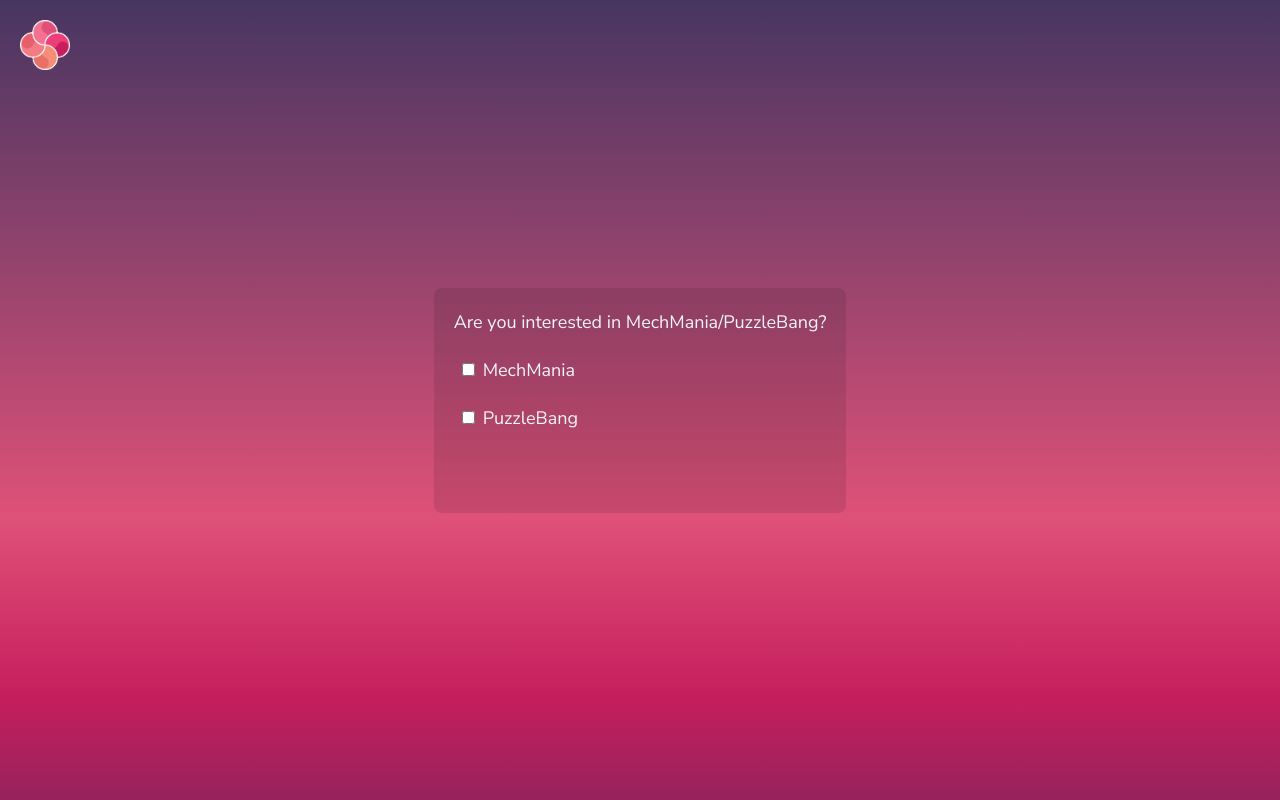
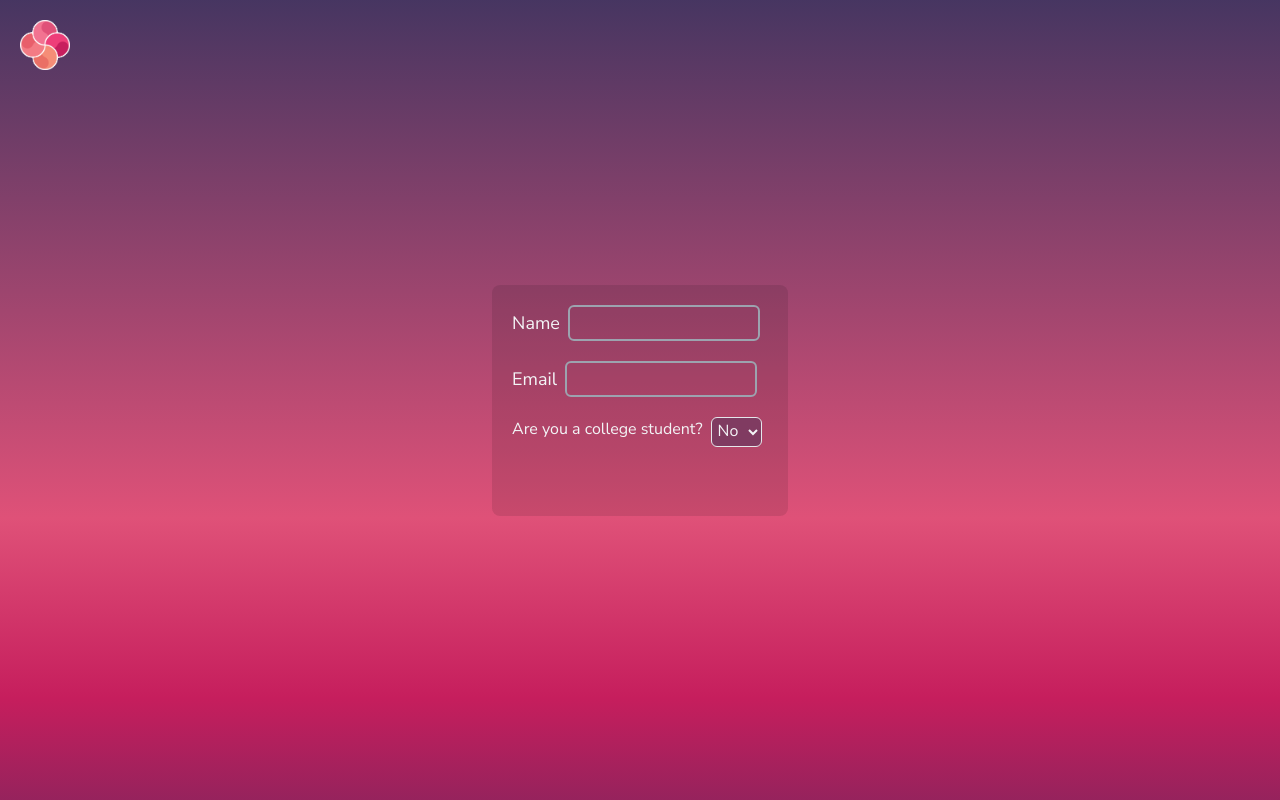
Before and after one commit to ReflectionsProjections/rp2023, a SvelteKit app: page /register in a window 1280 px wide. Built offline with nearby package versions, Linux system fonts and the light colour scheme; some icons are missing.

Commit message:
Reset default page to 0

```diff
--- a/src/routes/register/+page.svelte
+++ b/src/routes/register/+page.svelte
@@ -27,7 +27,7 @@
 		marketing: [],
 		marketingOther: ''
 	};
-	let page = 7;
+	let page = 0;
 
 	const referralOptions = [
 		{ referralId: 'ACMOH', displayText: 'ACM Open House' },
```
